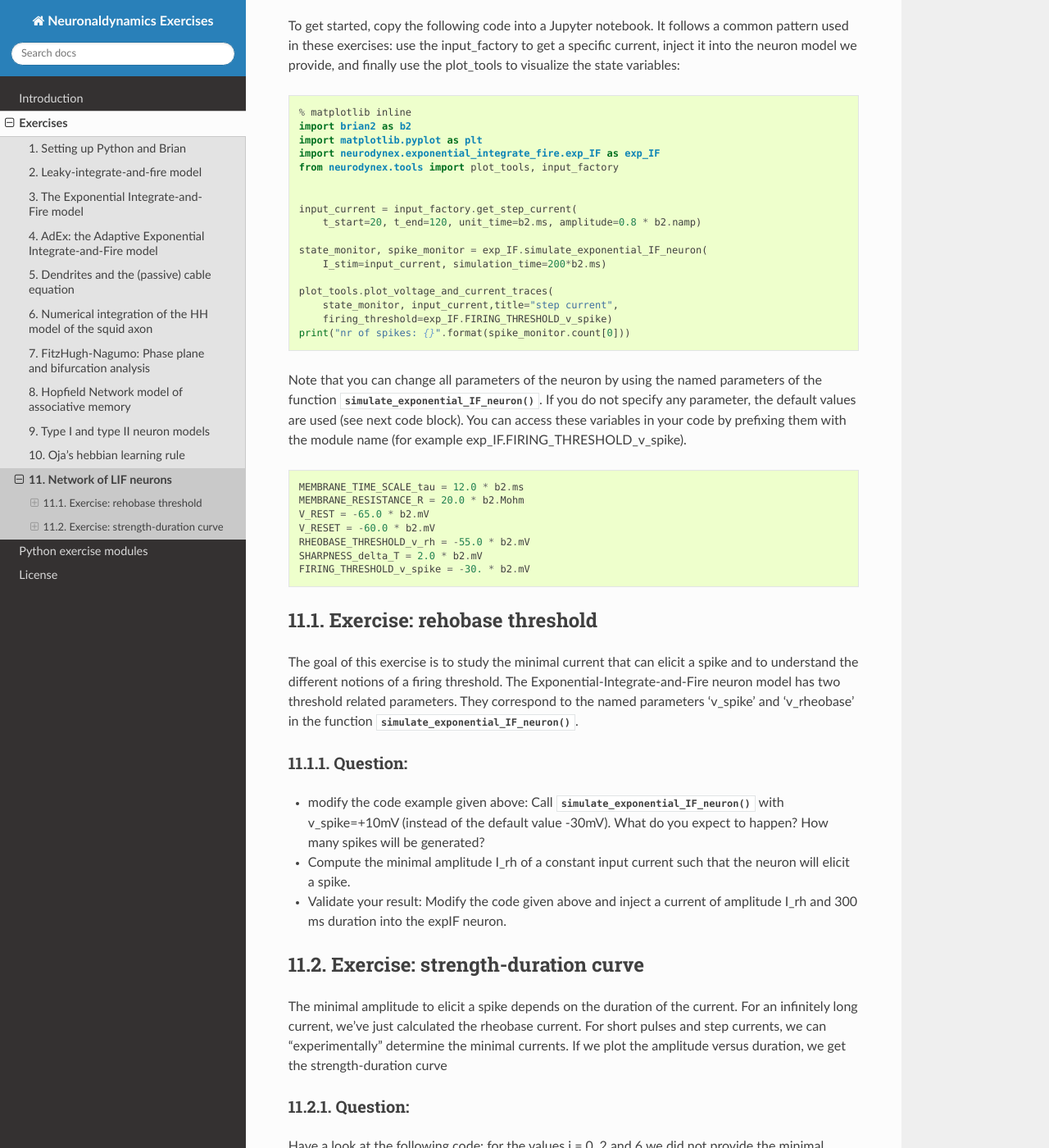
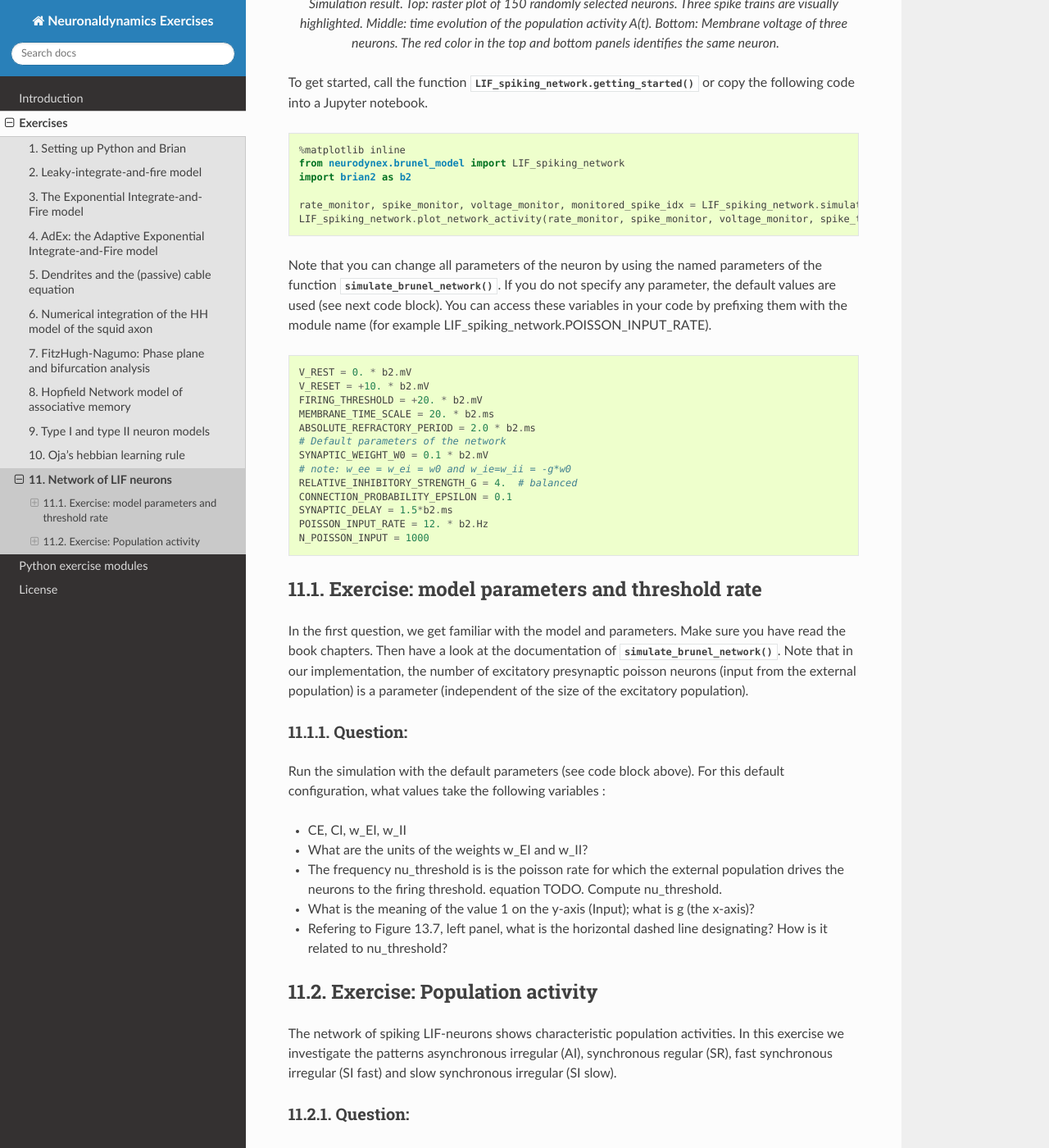
Before and after one commit to EPFL-LCN/neuronaldynamics-exercises, a Sphinx documentation site: the page built from doc/exercises/brunel-network.rst, in a window 1280 px wide and 1400 px high, scrolled down 868 px. Shown: the whole window at 82% size. Built offline with Sphinx 7.4.7 and the Read the Docs theme 2.0.0, drawn with Linux system fonts in a browser that asks for light colours; the version number could not be read and is left out; some of the changed text lies outside the part shown.

Commit message:
Brunel exercise questions

```diff
--- a/doc/exercises/brunel-network.rst
+++ b/doc/exercises/brunel-network.rst
@@ -10,110 +10,87 @@ The Brunel model is introduced in `Chapter 13 Section 4.2 <http://neuronaldynami
 
 **Python classes**
 
-The module :mod:`.brunel_model.LIF_spiking_network` implements a parametrized network.
+The module :mod:`.brunel_model.LIF_spiking_network` implements a parametrized network. The figure below shows the simulation result of a default configuration.
 
 
-.. figure:: exc_images/exp_IF_min_current.png
+.. figure:: exc_images/Brunel_Spiking_LIF.png
    :align: center
 
-   A short pulse current of 2ms duration is injected into an Exponential-Integrate-and-Fire neuron. The current amplitude is just sufficient to elicit a spike.
+   Simulation result. Top: raster plot of 150 randomly selected neurons. Three spike trains are visually highlighted. Middle: time evolution of the population activity A(t). Bottom: Membrane voltage of three neurons. The red color in the top and bottom panels identifies the same neuron.
 
 
-To get started, copy the following code into a Jupyter notebook. It follows a common pattern used in these exercises: use the input_factory to get a specific current, inject it into the neuron model we provide, and finally use the plot_tools to visualize the state variables:
+To get started, call the function  :func:`LIF_spiking_network.getting_started` or copy the following code into a Jupyter notebook.
 
 
 .. code-block:: py
 
-    % matplotlib inline
+    %matplotlib inline
+    from neurodynex.brunel_model import LIF_spiking_network
     import brian2 as b2
-    import matplotlib.pyplot as plt
-    import neurodynex.exponential_integrate_fire.exp_IF as exp_IF
-    from neurodynex.tools import plot_tools, input_factory
+
+    rate_monitor, spike_monitor, voltage_monitor, monitored_spike_idx = LIF_spiking_network.simulate_brunel_network(N_Excit=2000, sim_time=100. * b2.ms, monitored_subset_size=150)
+    LIF_spiking_network.plot_network_activity(rate_monitor, spike_monitor, voltage_monitor, spike_train_idx_list=monitored_spike_idx)
 
 
-    input_current = input_factory.get_step_current(
-        t_start=20, t_end=120, unit_time=b2.ms, amplitude=0.8 * b2.namp)
-
-    state_monitor, spike_monitor = exp_IF.simulate_exponential_IF_neuron(
-        I_stim=input_current, simulation_time=200*b2.ms)
-
-    plot_tools.plot_voltage_and_current_traces(
-        state_monitor, input_current,title="step current",
-        firing_threshold=exp_IF.FIRING_THRESHOLD_v_spike)
-    print("nr of spikes: {}".format(spike_monitor.count[0]))
 
 
-Note that you can change all parameters of the neuron by using the named parameters of the function :func:`.simulate_exponential_IF_neuron`. If you do not specify any parameter, the default values are used (see next code block). You can access these variables in your code by prefixing them with the module name (for example exp_IF.FIRING_THRESHOLD_v_spike).
+Note that you can change all parameters of the neuron by using the named parameters of the function :func:`.simulate_brunel_network`. If you do not specify any parameter, the default values are used (see next code block). You can access these variables in your code by prefixing them with the module name (for example LIF_spiking_network.POISSON_INPUT_RATE).
 
 .. code-block:: py
 
-    MEMBRANE_TIME_SCALE_tau = 12.0 * b2.ms
-    MEMBRANE_RESISTANCE_R = 20.0 * b2.Mohm
-    V_REST = -65.0 * b2.mV
-    V_RESET = -60.0 * b2.mV
-    RHEOBASE_THRESHOLD_v_rh = -55.0 * b2.mV
-    SHARPNESS_delta_T = 2.0 * b2.mV
-    FIRING_THRESHOLD_v_spike = -30. * b2.mV
+    V_REST = 0. * b2.mV
+    V_RESET = +10. * b2.mV
+    FIRING_THRESHOLD = +20. * b2.mV
+    MEMBRANE_TIME_SCALE = 20. * b2.ms
+    ABSOLUTE_REFRACTORY_PERIOD = 2.0 * b2.ms
+    # Default parameters of the network
+    SYNAPTIC_WEIGHT_W0 = 0.1 * b2.mV
+    # note: w_ee = w_ei = w0 and w_ie=w_ii = -g*w0
+    RELATIVE_INHIBITORY_STRENGTH_G = 4.  # balanced
+    CONNECTION_PROBABILITY_EPSILON = 0.1
+    SYNAPTIC_DELAY = 1.5*b2.ms
+    POISSON_INPUT_RATE = 12. * b2.Hz
+    N_POISSON_INPUT = 1000
 
-Exercise: rehobase threshold
-----------------------------
 
-The goal of this exercise is to study the minimal current that can elicit a spike and to understand the different notions of a firing threshold. The Exponential-Integrate-and-Fire neuron model has two threshold related parameters. They correspond to the named parameters 'v_spike' and 'v_rheobase' in the function :func:`.simulate_exponential_IF_neuron`.
+Exercise: model parameters and threshold rate
+---------------------------------------------
+
+In the first question, we get familiar with the model and parameters. Make sure you have read the book chapters. Then have a look at the documentation of :func:`.simulate_brunel_network`. Note that in our implementation, the number of excitatory presynaptic poisson neurons (input from the external population) is a parameter (independent of the size of the excitatory population).
+
+
+Question:
+~~~~~~~~~
+Run the simulation with the default parameters (see code block above). For this default configuration, what values  take the following variables :
+
+* CE, CI, w_EI, w_II
+
+* What are the units of the weights w_EI and w_II?
+
+* The frequency nu_threshold is is the poisson rate for which the external population drives the neurons to the firing threshold.  equation TODO. Compute nu_threshold.
+
+* What is the meaning of the value 1 on the y-axis (Input); what is g (the x-axis)?
+
+* Refering to Figure 13.7, left panel, what is the horizontal dashed line designating? How is it related to nu_threshold?
+
+
+Exercise: Population activity
+-----------------------------
+
+The network of spiking LIF-neurons shows characteristic population activities. In this exercise we investigate the patterns asynchronous irregular (AI), synchronous regular (SR), fast synchronous irregular (SI fast) and slow synchronous irregular (SI slow).
+
 
 Question:
 ~~~~~~~~~
 
-* modify the code example given above: Call :func:`.simulate_exponential_IF_neuron` with v_spike=+10mV (instead of the default value -30mV). What do you expect to happen? How many spikes will be generated?
+TODO
 
-* Compute the minimal amplitude I_rh of a constant input current such that the neuron will elicit a spike.
+* The function :func:`.simulate_brunel_network` gives you two options to vary the input strength (y-axis in figure 13.7, a). What options do you have?
 
-* Validate your result: Modify the code given above and inject a current of amplitude I_rh and 300 ms duration into the expIF neuron.
+* using a network of 5000 excitatory neurons, find the appropriate parameters and simulate the network in the regimes AI, SR, SI-fast and SI-slow.
 
 
-Exercise: strength-duration curve
----------------------------------
 
-The minimal amplitude to elicit a spike depends on the duration of the current. For an infinitely long current, we've just calculated the rheobase current. For short pulses and step currents, we can "experimentally" determine the minimal currents. If we plot the amplitude versus duration, we get the strength-duration curve
+* In SR, what is the average firing frequency of a single neuron? Use the spike monitor to ...
 
-
-Question:
-~~~~~~~~~
-Have a look at the following code: for the values i = 0, 2 and 6 we did not provide the minimal amplitude, but the entries in min_amp[i] are set to 0. Complete the min_amp list.
-
-* Set the index i to 0
-* Enter an informed guess into the min_amp table
-* Run the script
-* Depending on the plot, increase or decrease the amplitude, repeat until you just get one spike.
-* Do the same for i = 2 and i = 6
-
-At the end of the script, the strength-duration curve is plotted. Discuss it.
-
-.. code-block:: py
-
-    % matplotlib inline
-    import brian2 as b2
-    import matplotlib.pyplot as plt
-    import neurodynex.exponential_integrate_fire.exp_IF as exp_IF
-    from neurodynex.tools import plot_tools, input_factory
-
-    i=1  #change i and find the value that goes into min_amp
-    durations = [1,   2,    5,  10,   20,   50, 100]
-    min_amp =   [0., 4.45, 0., 1.15, .70, .48, 0.]
-
-    t=durations[i]
-    I_amp = min_amp[i]*b2.namp
-    title_txt = "I_amp={}, t={}".format(I_amp, t*b2.ms)
-
-    input_current = input_factory.get_step_current(t_start=10, t_end=10+t-1, unit_time=b2.ms, amplitude=I_amp)
-
-    state_monitor, spike_monitor = exp_IF.simulate_exponential_IF_neuron(I_stim=input_current, simulation_time=(t+20)*b2.ms)
-
-    plot_tools.plot_voltage_and_current_traces(state_monitor, input_current,
-                                               title=title_txt, firing_threshold=exp_IF.FIRING_THRESHOLD_v_spike,
-                                              legend_location=2)
-    print("nr of spikes: {}".format(spike_monitor.count[0]))
-
-    plt.plot(durations, min_amp)
-    plt.title("Strength-Duration curve")
-    plt.xlabel("t [ms]")
-    plt.ylabel("min amplitude [nAmp]")
+* Simulate the network with only 2000 neurons in SR regime, what do you expect to happen?
```
Also changed, not shown: doc/exercises/exc_images/Brunel_Spiking_LIF.png (added), 2 other files.
